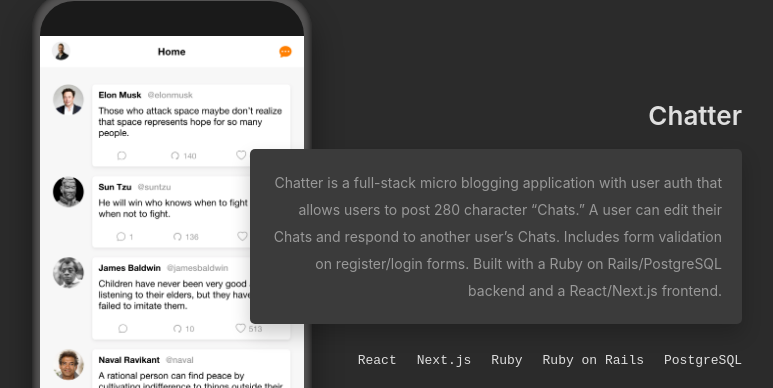
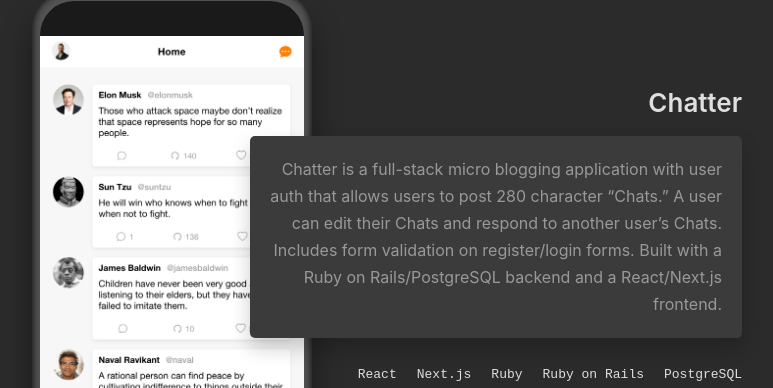
Before and after one commit to christianjbolus/portfolio_v2, a Svelte app: page / in a window 1280 px wide. Shown: the part 1655-2043 px from the top of the page, without its empty margins (253-1026 px from the left). Built offline with nearby package versions, Linux system fonts and the light colour scheme.

Commit message:
Update font size CSS variable in Project component

```diff
--- a/src/components/Project.svelte
+++ b/src/components/Project.svelte
@@ -99,7 +99,7 @@
     padding: 20px;
     border-radius: 5px;
     color: var(--dark-grey);
-    font-size: var(--fs-sm);
+    font-size: var(--fs-md);
     line-height: 27px;
     box-shadow: 0 10px 20px rgba(0, 0, 0, 0.2);
 
```
